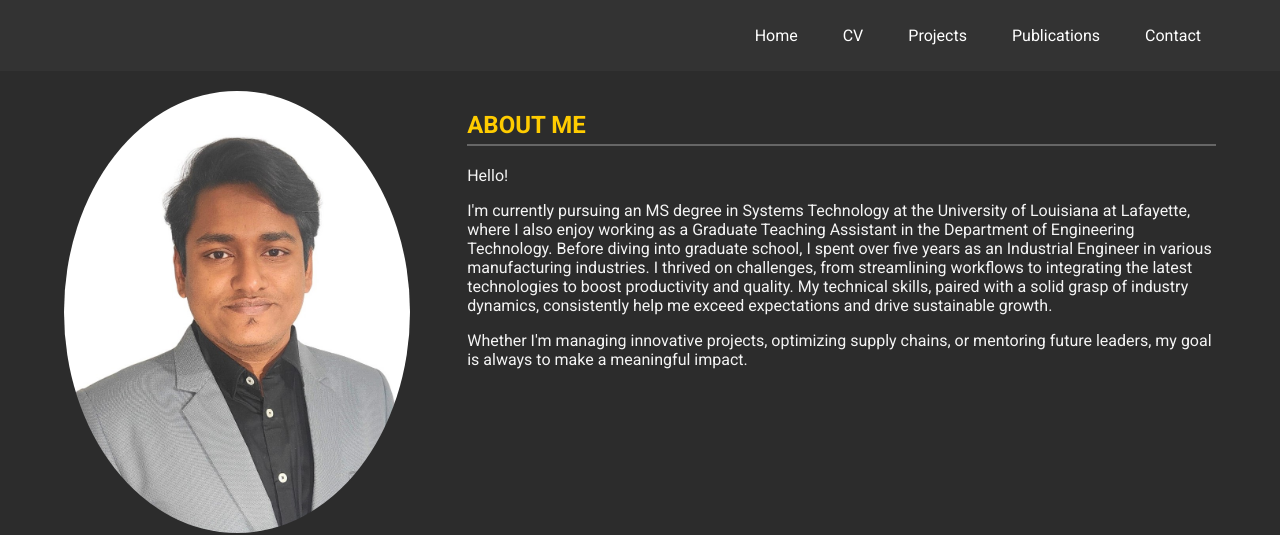
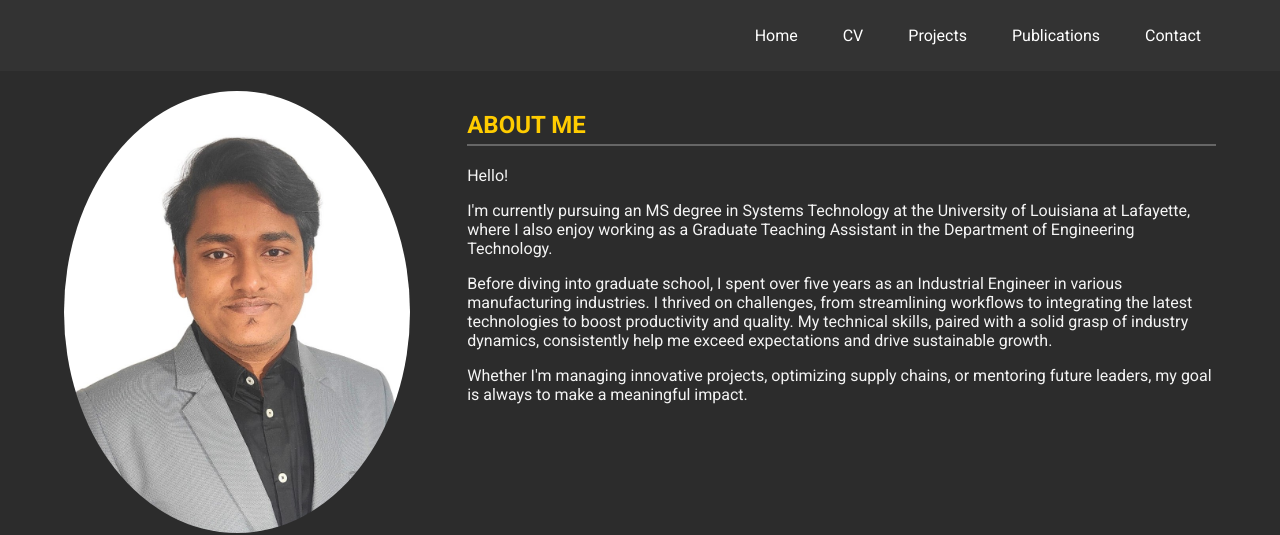
Before and after one commit to SohelAhmed-IE/Sohel-Ahmed, a plain HTML site: page index.html in a window 1280 px wide. Shown: the top 535 px of the page. Drawn offline with Linux system fonts and the light colour scheme.

Commit message:
Update index.html

```diff
--- a/index.html
+++ b/index.html
@@ -34,7 +34,7 @@
             <p>Hello!</p>
 
  <p>I'm currently pursuing an MS degree in Systems Technology at the University of Louisiana at Lafayette, where I also enjoy working as a Graduate Teaching Assistant in the Department of Engineering Technology.
-Before diving into graduate school, I spent over five years as an Industrial Engineer in various manufacturing industries. I thrived on challenges, from streamlining workflows to integrating the latest technologies to boost productivity and quality. My technical skills, paired with a solid grasp of industry dynamics, consistently help me exceed expectations and drive sustainable growth. </p>
+ <p>Before diving into graduate school, I spent over five years as an Industrial Engineer in various manufacturing industries. I thrived on challenges, from streamlining workflows to integrating the latest technologies to boost productivity and quality. My technical skills, paired with a solid grasp of industry dynamics, consistently help me exceed expectations and drive sustainable growth. </p>
 
                <p> Whether I'm managing innovative projects, optimizing supply chains, or mentoring future leaders, my goal is always to make a meaningful impact.
 </p>
```
